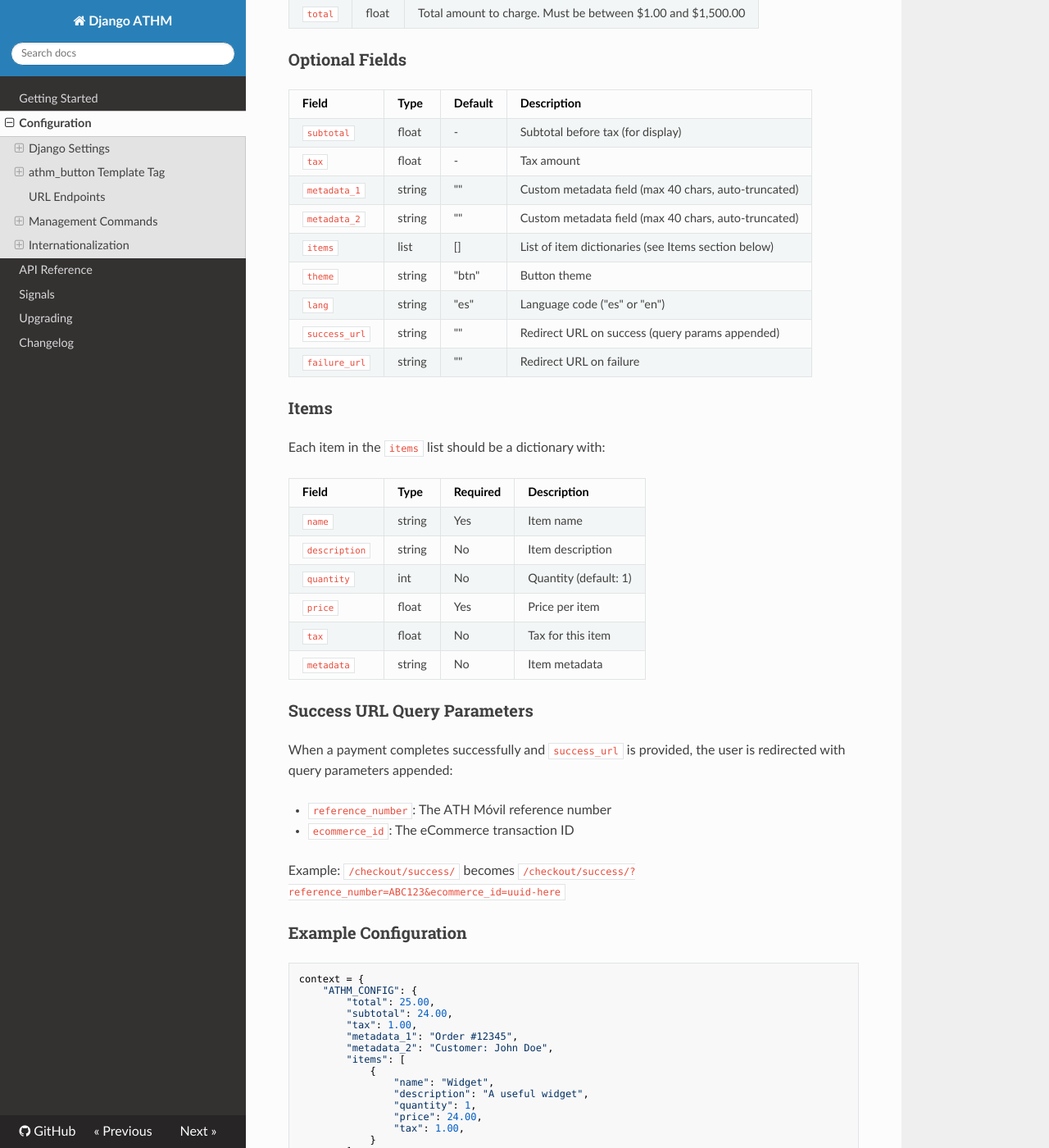
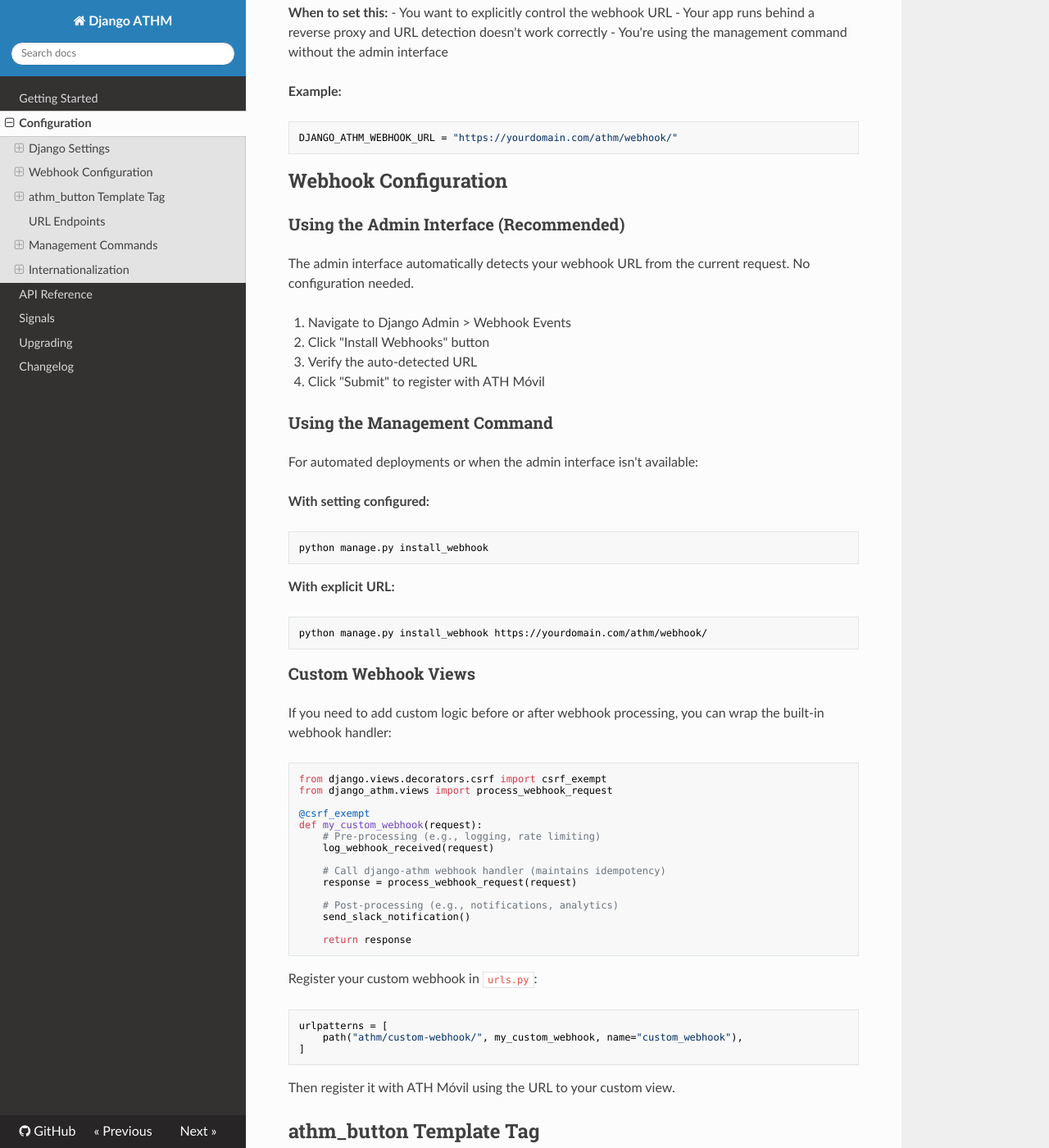
Before and after one commit to django-athm/django-athm, an MkDocs documentation site: the page built from docs/config.md, in a window 1280 px wide and 1400 px high, scrolled down 870 px. Shown: the whole window at 82% size. Built offline with MkDocs 1.6.1, drawn with Linux system fonts in a browser that asks for light colours; nearby versions of some CDN libraries; some of the changed text lies outside the part shown.

Commit message:
feat: add webhook URL auto-detection and extensibility
- Add DJANGO_ATHM_WEBHOOK_URL optional setting
- Admin interface auto-detects webhook URL from request
- Management command URL argument now optional
- Add get_webhook_url() and validate_webhook_url() utilities
- Extract process_webhook_request() for custom webhook views
- Add comprehensive tests for webhook utilities
- Update docs with webhook configuration guide

````diff
--- a/docs/config.md
+++ b/docs/config.md
@@ -19,6 +19,80 @@
 * Type: String
 * Required: Yes
 * Default: `None`
+
+### DJANGO_ATHM_WEBHOOK_URL
+
+Your webhook URL for receiving ATH Móvil payment events. Optional - the admin interface auto-detects from the current request.
+
+* Type: String (HTTPS URL)
+* Required: No
+* Default: `None`
+
+**When to set this:**
+- You want to explicitly control the webhook URL
+- Your app runs behind a reverse proxy and URL detection doesn't work correctly
+- You're using the management command without the admin interface
+
+**Example:**
+```python
+DJANGO_ATHM_WEBHOOK_URL = "https://yourdomain.com/athm/webhook/"
+```
+
+## Webhook Configuration
+
+### Using the Admin Interface (Recommended)
+
+The admin interface automatically detects your webhook URL from the current request. No configuration needed.
+
+1. Navigate to Django Admin > Webhook Events
+2. Click "Install Webhooks" button
+3. Verify the auto-detected URL
+4. Click "Submit" to register with ATH Móvil
+
+### Using the Management Command
+
+For automated deployments or when the admin interface isn't available:
+
+**With setting configured:**
+```bash
+python manage.py install_webhook
+```
+
+**With explicit URL:**
+```bash
+python manage.py install_webhook https://yourdomain.com/athm/webhook/
+```
+
+### Custom Webhook Views
+
+If you need to add custom logic before or after webhook processing, you can wrap the built-in webhook handler:
+
+```python
+from django.views.decorators.csrf import csrf_exempt
+from django_athm.views import process_webhook_request
+
+@csrf_exempt
+def my_custom_webhook(request):
+    # Pre-processing (e.g., logging, rate limiting)
+    log_webhook_received(request)
+
+    # Call django-athm webhook handler (maintains idempotency)
+    response = process_webhook_request(request)
+
+    # Post-processing (e.g., notifications, analytics)
+    send_slack_notification()
+
+    return response
+```
+
+Register your custom webhook in `urls.py`:
+```python
+urlpatterns = [
+    path("athm/custom-webhook/", my_custom_webhook, name="custom_webhook"),
+]
+```
+
+Then register it with ATH Móvil using the URL to your custom view.
 
 ## athm_button Template Tag
 
````
Also changed, not shown: README.md (+35 -2 lines), README_ES.md (+35 -2 lines), docs/index.md (+13 -1 lines), 8 other files.
